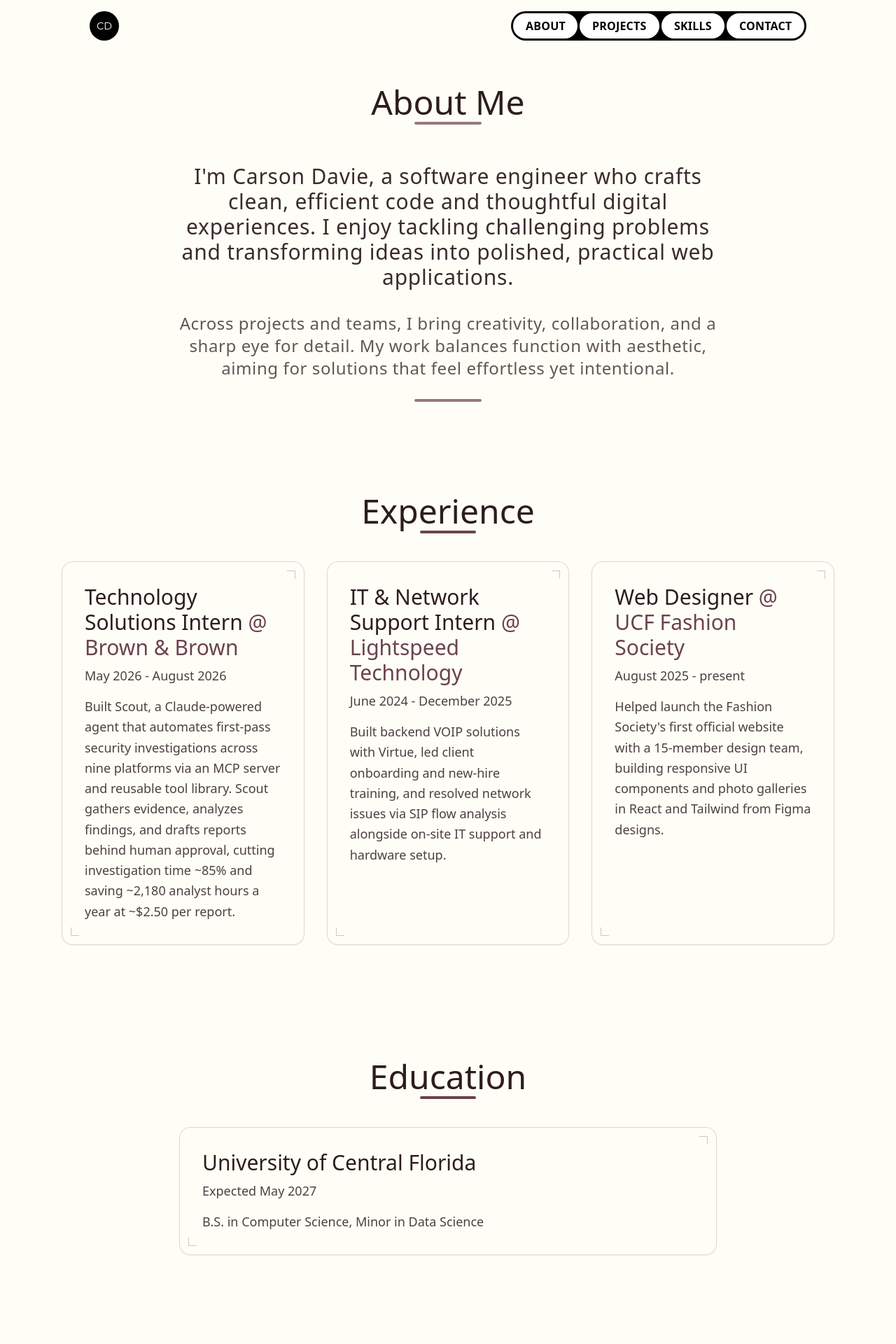
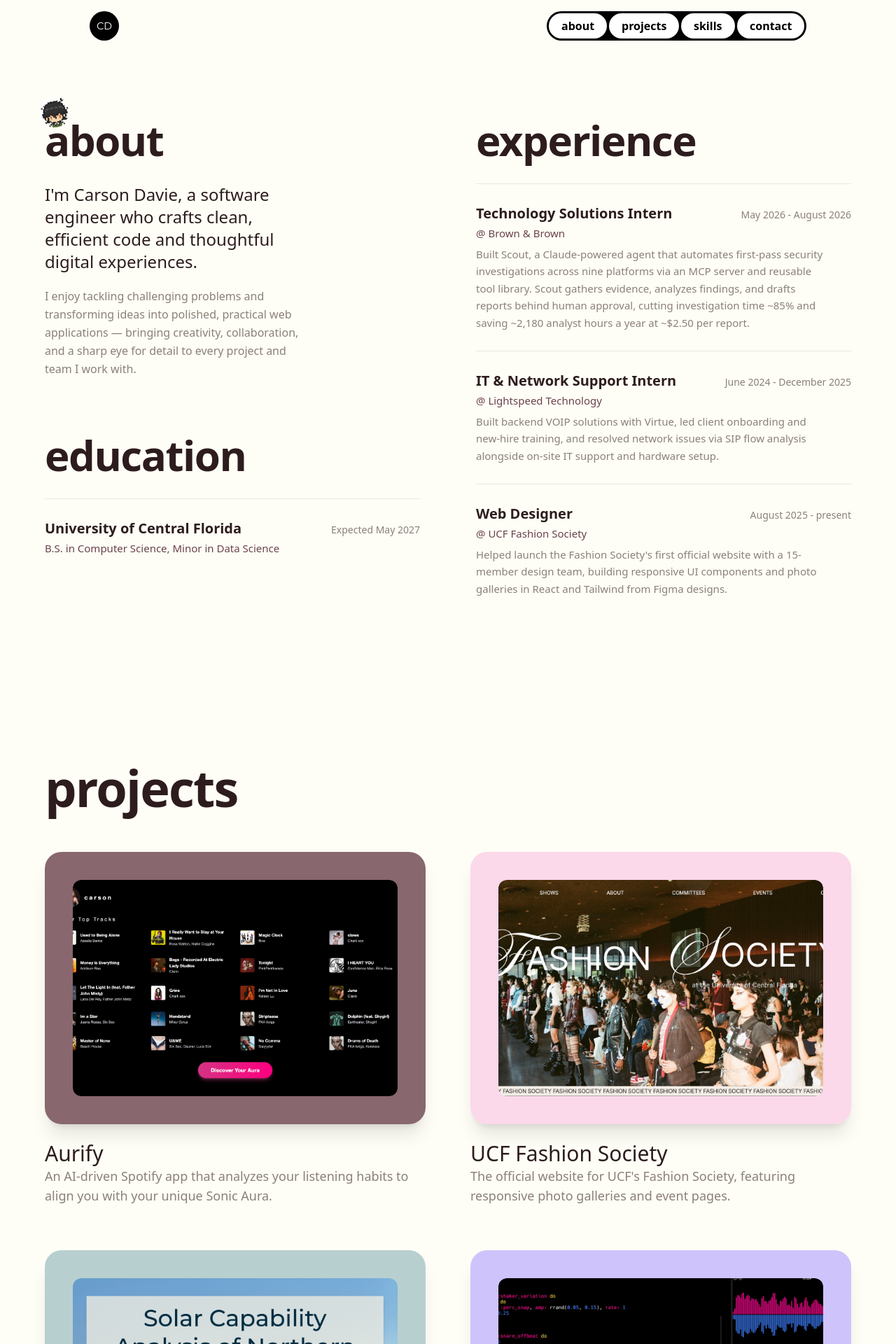
Before and after one commit to carsoncarson18/portfolio, a React (Create React App) app: page /portfolio in a window 1280 px wide. Shown: the top 1920 px of the page at 70% size. Built offline with nearby package versions, Linux system fonts and the light colour scheme.

Commit message:
stylistic changes

```diff
--- a/src/App.tsx
+++ b/src/App.tsx
@@ -2,12 +2,11 @@ import React, { useState } from "react";
 import { MotionConfig } from "framer-motion";
 import { Routes, Route, useLocation } from "react-router-dom";
 import Home from "./components/Home";
-import About from "./components/About";
 import Projects from "./components/Projects";
 import Skills from "./components/Skills";
 import Contact from "./components/Contact";
 import AudioPlayer from "./components/AudioPlayer";
-import ExperienceEducationSection from "./components/ExperienceEducationSection";
+import AboutExperienceEducation from "./components/AboutExperienceEducation";
 import PillNav from "./components/PillNav";
 
 export default function App() {
@@ -58,8 +57,7 @@ export default function App() {
                             path="/portfolio"
                             element={
                                 <>
-                                    <About id="about" />
-                                    <ExperienceEducationSection id="education" />
+                                    <AboutExperienceEducation id="about" />
                                     <Projects
                                         id="projects"
                                         playing={playing}
--- a/src/components/About.tsx
+++ b/src/components/About.tsx
@@ -1,38 +1,34 @@
 import { motion } from "framer-motion";
 import React from "react";
 
-interface AboutProps {
-    id?: string;
-}
-
-const About: React.FC<AboutProps> = ({ id }) => {
+const About: React.FC = () => {
     return (
-        <section id={id} className="relative bg-[#FEFEF6] px-6 py-20 overflow-hidden">
-
-            {/* Heading */}
-            <h2 className="text-4xl md:text-5xl font-normal text-[#2D1C1E] mb-16 text-center relative">
-                <span className="absolute -bottom-2 left-1/2 -translate-x-1/2 w-24 h-1 bg-[#6B424D]/70 rounded-full"></span>
-                About Me
-            </h2>
-
-            {/* Bio */}
         <motion.div
             initial={{ opacity: 0, y: 20 }}
             whileInView={{ opacity: 1, y: 0 }}
             transition={{ duration: 0.8, ease: "easeOut" }}
-                className="max-w-3xl mx-auto relative z-10 text-center"
+            viewport={{ once: true }}
         >
-                <p className="text-2xl md:text-3xl text-[#3B2A2C] font-light leading-relaxed tracking-wide mb-8">
-                    I'm Carson Davie, a software engineer who crafts clean, efficient code and thoughtful digital experiences. I enjoy tackling challenging problems and transforming ideas into polished, practical web applications.
+            <h2 className="relative inline-block text-[40px] md:text-6xl font-extrabold tracking-tight text-[#2D1C1E] lowercase leading-none mb-8">
+                <img
+                    src="/sprite.png"
+                    alt=""
+                    aria-hidden="true"
+                    className="absolute -top-8 -left-2 w-9 h-9 md:w-11 md:h-11 -rotate-12 [image-rendering:pixelated]"
+                />
+                about
+            </h2>
+
+            <p className="text-xl md:text-2xl font-medium text-[#2D1C1E] leading-snug max-w-[26ch] mb-5">
+                I'm Carson Davie, a software engineer who crafts clean, efficient code and
+                thoughtful digital experiences.
             </p>
-                <p className="text-xl md:text-2xl text-[#3B2A2C]/80 font-light leading-relaxed tracking-wide">
-                    Across projects and teams, I bring creativity, collaboration, and a sharp eye for detail. My work balances function with aesthetic, aiming for solutions that feel effortless yet intentional.
+            <p className="text-base text-[#8C8078] leading-relaxed max-w-[42ch]">
+                I enjoy tackling challenging problems and transforming ideas into polished,
+                practical web applications — bringing creativity, collaboration, and a sharp
+                eye for detail to every project and team I work with.
             </p>
         </motion.div>
-
-            {/* Bottom divider */}
-            <div className="absolute bottom-12 left-1/2 -translate-x-1/2 w-24 h-1 bg-[#6B424D]/70 rounded-full"></div>
-        </section>
     );
 };
 
--- /dev/null
+++ b/src/components/AboutExperienceEducation.tsx
@@ -0,0 +1,26 @@
+import React from "react";
+import About from "./About";
+import Experience from "./Experience";
+import Education from "./Education";
+
+interface AboutExperienceEducationProps {
+    id?: string;
+}
+
+const AboutExperienceEducation: React.FC<AboutExperienceEducationProps> = ({ id }) => {
+    return (
+        <section id={id} className="relative bg-[#FEFEF6] px-6 py-24 md:py-32 overflow-hidden">
+            <div className="max-w-6xl mx-auto flex flex-col md:flex-row md:items-start gap-x-20 gap-y-16">
+                <div className="md:w-1/2 flex flex-col gap-16 md:gap-20">
+                    <About />
+                    <Education />
+                </div>
+                <div className="md:w-1/2">
+                    <Experience />
+                </div>
+            </div>
+        </section>
+    );
+};
+
+export default AboutExperienceEducation;
--- a/src/components/Contact.tsx
+++ b/src/components/Contact.tsx
@@ -7,32 +7,35 @@ interface ContactProps {
 
 export default function Contact({ id }: ContactProps) {
     return (
-        <section id={id} className="bg-[#FEFEF6] text-[#2D1C1E] px-6 py-20 border-t border-black/10">
-            <div className="max-w-3xl mx-auto text-center">
-                <h2 className="text-4xl md:text-5xl font-normal mb-4 relative inline-block">
-                    Get In Touch
-                    <span className="absolute -bottom-2 left-1/2 -translate-x-1/2 w-16 h-1 bg-[#6B424D] rounded-full"></span>
+        <section id={id} className="bg-[#FEFEF6] text-[#2D1C1E] px-6 py-16 md:py-20 border-t border-black/10">
+            <div className="max-w-6xl mx-auto grid grid-cols-1 md:grid-cols-2 gap-12 md:gap-20 items-center">
+                <div>
+                    <h2 className="text-[46px] md:text-7xl font-extrabold tracking-tight text-[#2D1C1E] lowercase leading-none mb-6">
+                        contact
                     </h2>
-                <p className="text-lg text-[#3B2A2C]/90 mt-8 mb-8">
+                    <p className="text-lg md:text-xl text-[#8C8078] leading-relaxed max-w-[36ch]">
                         Have a project in mind or just want to say hi? My inbox is open.
                     </p>
+                </div>
+
+                <div className="flex flex-col items-start md:items-end gap-6">
                     <a
                         href="mailto:carsondavie18@gmail.com"
-                    className="inline-flex items-center gap-2 bg-black text-white text-base px-6 py-3 rounded-full transition-colors hover:bg-[#6B424D]"
+                        className="inline-flex items-center gap-2 bg-black text-white text-lg md:text-xl px-7 py-4 rounded-full transition-colors hover:bg-[#3E5A3A]"
                     >
-                    <FaEnvelope size={16} />
+                        <FaEnvelope size={18} />
                         carsondavie18@gmail.com
                     </a>
 
-                <div className="flex justify-center gap-4 mt-10">
+                    <div className="flex gap-4">
                         <a
                             href="https://linkedin.com/in/carson-davie"
                             target="_blank"
                             rel="noopener noreferrer"
                             aria-label="LinkedIn"
-                        className="bg-[#FBCFE8]/40 hover:bg-[#FBCFE8]/70 p-2 rounded-full transition duration-300 shadow-md hover:shadow-[#FBCFE8]/50"
+                            className="bg-[#3E5A3A]/10 hover:bg-[#3E5A3A]/20 p-3 rounded-full transition duration-300"
                         >
-                        <FaLinkedin size={20} className="text-[#6B424D]" />
+                            <FaLinkedin size={22} className="text-[#3E5A3A]" />
                         </a>
 
                         <a
@@ -40,15 +43,16 @@ export default function Contact({ id }: ContactProps) {
                             target="_blank"
                             rel="noopener noreferrer"
                             aria-label="GitHub"
-                        className="bg-[#FBCFE8]/40 hover:bg-[#FBCFE8]/70 p-2 rounded-full transition duration-300 shadow-md hover:shadow-[#FBCFE8]/50"
+                            className="bg-[#3E5A3A]/10 hover:bg-[#3E5A3A]/20 p-3 rounded-full transition duration-300"
                         >
-                        <FaGithub size={20} className="text-[#6B424D]" />
+                            <FaGithub size={22} className="text-[#3E5A3A]" />
                         </a>
                     </div>
                 </div>
+            </div>
 
-            <p className="text-sm font-mono text-[#6B424D] text-center mt-16">
-                © <span className="text-[#6B424D]/80 font-bold">Carson Davie</span> • Developer Portfolio
+            <p className="text-sm font-mono text-[#8C8078] text-center mt-12 md:mt-16">
+                © <span className="text-[#3E5A3A] font-bold">Carson Davie</span> • Developer Portfolio
             </p>
         </section>
     );
--- a/src/components/Education.tsx
+++ b/src/components/Education.tsx
@@ -3,37 +3,30 @@ import { motion } from "framer-motion";
 
 export default function Education() {
     return (
-        <section className="relative px-6 py-20 bg-[#FEFEF6] overflow-hidden">
-            {/* Heading */}
-            <div className="text-center mb-12 relative">
-                <h2 className="text-4xl md:text-5xl font-normal text-[#2D1C1E] mt-1 relative">
-                    <span className="absolute -bottom-2 left-1/2 -translate-x-1/2 w-20 h-1 bg-[#6B424D] rounded-full"></span>
-                    Education
+        <div>
+            <h2 className="text-[40px] md:text-6xl font-extrabold tracking-tight text-[#2D1C1E] lowercase leading-none mb-8">
+                education
             </h2>
-            </div>
 
-            <div className="max-w-3xl mx-auto relative z-10">
             <motion.div
-                    initial={{ opacity: 0, y: 30 }}
+                initial={{ opacity: 0, y: 20 }}
                 whileInView={{ opacity: 1, y: 0 }}
-                    transition={{ duration: 0.7, ease: "easeOut" }}
-                    className="relative rounded-2xl p-8 bg-white/10 backdrop-blur-sm border border-[#6B424D]/20 shadow-sm"
+                transition={{ duration: 0.5, ease: "easeOut" }}
+                viewport={{ once: true }}
+                className="py-7 border-t border-[#2D1C1E]/10"
             >
-                    {/* Corner brackets */}
-                    <div className="absolute top-3 right-3 w-3 h-3 border-t border-r border-[#6B424D]/30" />
-                    <div className="absolute bottom-3 left-3 w-3 h-3 border-b border-l border-[#6B424D]/30" />
-
-                    <h3 className="text-2xl md:text-3xl font-light text-[#2D1C1E] mb-2">
+                <div className="flex flex-wrap items-baseline justify-between gap-x-4 gap-y-1 mb-1">
+                    <h3 className="text-lg md:text-xl font-semibold text-[#2D1C1E]">
                         University of Central Florida
                     </h3>
-
-                    <p className="text-[#3B2A2C]/90 text-lg mb-4">Expected May 2027</p>
-
-                    <p className="text-[#3B2A2C]/90 text-lg leading-relaxed">
+                    <span className="text-xs md:text-sm text-[#8C8078] [font-variant-numeric:tabular-nums] whitespace-nowrap">
+                        Expected May 2027
+                    </span>
+                </div>
+                <p className="text-sm md:text-[15px] text-[#6B424D]">
                     B.S. in Computer Science, Minor in Data Science
                 </p>
             </motion.div>
         </div>
-        </section>
     );
 }
--- a/src/components/Experience.tsx
+++ b/src/components/Experience.tsx
@@ -27,47 +27,36 @@ const experiences = [
 
 export default function Experience() {
     return (
-        <section
-            id="experience"
-            className="relative py-20 px-6 max-w-6xl mx-auto bg-[#FEFEF6]"
-        >
-            {/* Heading */}
-            <div className="text-center mb-12 relative">
-                <h2 className="text-4xl md:text-5xl font-normal text-[#2D1C1E] mt-1 relative">
-                    <span className="absolute -bottom-2 left-1/2 -translate-x-1/2 w-20 h-1 bg-[#6B424D] rounded-full"></span>
-                    Experience
-                </h2>
-            </div>
+        <div>
+            <h2 className="text-[40px] md:text-6xl font-extrabold tracking-tight text-[#2D1C1E] lowercase leading-none mb-8">
+                experience
+            </h2>
 
-            {/* Experience list */}
-            <div className="flex flex-col gap-12 md:flex-row md:gap-8">
+            <div>
                 {experiences.map(({ role, company, date, description }, i) => (
                     <motion.div
                         key={role + company}
-                        initial={{ opacity: 0, y: 30 }}
+                        initial={{ opacity: 0, y: 20 }}
                         whileInView={{ opacity: 1, y: 0 }}
-                        transition={{ duration: 0.6, delay: i * 0.25 }}
+                        transition={{ duration: 0.5, delay: i * 0.08 }}
                         viewport={{ once: true }}
-                        className="flex-1 relative rounded-2xl p-8 bg-white/10 backdrop-blur-sm border border-[#6B424D]/20 shadow-sm hover:scale-[1.02] transition-transform duration-300"
+                        className="py-7 border-t border-[#2D1C1E]/10"
                     >
-                        {/* Corner brackets */}
-                        <div className="absolute top-3 right-3 w-3 h-3 border-t border-r border-[#6B424D]/30" />
-                        <div className="absolute bottom-3 left-3 w-3 h-3 border-b border-l border-[#6B424D]/30" />
-
-                        {/* Role & Company */}
-                        <h3 className="text-2xl md:text-3xl font-light text-[#2D1C1E] mb-2">
-                            {role}{" "}
-                            <span className="text-[#6B424D] font-light">@ {company}</span>
-                        </h3>
-
-                        {/* Date */}
-                        <p className="text-[#3B2A2C]/90 text-lg mb-4">{date}</p>
-
-                        {/* Description */}
-                        <p className="text-[#3B2A2C]/90 text-lg leading-relaxed">{description}</p>
+                        <div className="flex flex-wrap items-baseline justify-between gap-x-4 gap-y-1 mb-1">
+                            <h3 className="text-lg md:text-xl font-semibold text-[#2D1C1E]">
+                                {role}
+                            </h3>
+                            <span className="text-xs md:text-sm text-[#8C8078] [font-variant-numeric:tabular-nums] whitespace-nowrap">
+                                {date}
+                            </span>
+                        </div>
+                        <p className="text-sm md:text-[15px] text-[#6B424D] mb-2">@ {company}</p>
+                        <p className="text-sm md:text-[15px] text-[#8C8078] leading-relaxed max-w-[58ch]">
+                            {description}
+                        </p>
                     </motion.div>
                 ))}
             </div>
-        </section>
+        </div>
     );
 }
--- a/src/components/ExperienceEducationSection.tsx
+++ /dev/null
@@ -1,18 +0,0 @@
-import React from "react";
-import Experience from "./Experience";
-import Education from "./Education";
-
-interface ExperienceEducationSectionProps {
-    id?: string;
-}
-
-const ExperienceEducationSection: React.FC<ExperienceEducationSectionProps> = ({ id }) => {
-    return (
-        <section id={id} className="relative bg-[#FEFEF6] overflow-hidden">
-            <Experience />
-            <Education />
-        </section>
-    );
-};
-
-export default ExperienceEducationSection;
--- a/src/components/Home.tsx
+++ b/src/components/Home.tsx
@@ -33,31 +33,23 @@ export default function Home() {
                 <div className="absolute inset-0 bg-white/30" />
             </div>
 
-            <div className="absolute top-0 left-0 w-full flex justify-between items-start px-6 py-6 z-10">
-                <div className="flex flex-col space-y-3">
+            <div className="absolute top-0 left-0 w-full flex justify-between items-baseline px-6 py-6 z-10">
+                <div className="flex flex-col space-y-4">
 
-                    {/* Corner bracket — top left */}
-                    <div className="absolute top-4 left-4 w-3 h-3 border-t border-l border-black/30" />
-
-                    <div className="flex flex-col space-y-0.5">
-                        <span className="text-[9px] tracking-[0.3em] uppercase text-black/30 select-none font-light">
-                            Portfolio
-                        </span>
-                        <h1 className="text-black text-2xl md:text-3xl select-none">
-                            Carson Davie
-                        </h1>
-                    </div>
+                    <h1 className="text-black text-5xl sm:text-6xl md:text-7xl lg:text-8xl font-extrabold tracking-tight lowercase leading-none select-none">
+                        carson davie
+                    </h1>
 
                     <div className="flex flex-col space-y-1 text-sm md:text-base text-black font-light">
-                        <a href="https://github.com/carsoncarson18" target="_blank" rel="noopener noreferrer" className="hover:text-gray-700 transition-colors flex items-center space-x-1">
+                        <a href="https://github.com/carsoncarson18" target="_blank" rel="noopener noreferrer" className="hover:text-[#3E5A3A] transition-colors flex items-center space-x-1">
                             <span>GitHub</span>
                             <span>↗</span>
                         </a>
-                        <a href="https://www.linkedin.com/in/carson-davie/" target="_blank" rel="noopener noreferrer" className="hover:text-gray-700 transition-colors flex items-center space-x-1">
+                        <a href="https://www.linkedin.com/in/carson-davie/" target="_blank" rel="noopener noreferrer" className="hover:text-[#3E5A3A] transition-colors flex items-center space-x-1">
                             <span>LinkedIn</span>
                             <span>↗</span>
                         </a>
-                        <a href="mailto:ca331228@ucf.edu" target="_blank" rel="noopener noreferrer" className="hover:text-gray-700 transition-colors flex items-center space-x-1">
+                        <a href="mailto:carsondavie18@gmail.com" target="_blank" rel="noopener noreferrer" className="hover:text-[#3E5A3A] transition-colors flex items-center space-x-1">
                             <span>Email</span>
                             <span>↗</span>
                         </a>
@@ -66,17 +58,14 @@ export default function Home() {
 
                 <Link
                     to="/portfolio"
-                    className="bg-black text-white text-base font-light px-6 py-3 rounded-full transition-colors flex items-center space-x-2 shrink-0"
-                    onMouseEnter={(e) => (e.currentTarget.style.backgroundColor = "rgb(107, 66, 77)")}
+                    className="bg-black text-white text-lg md:text-xl font-normal px-8 py-4 md:px-10 md:py-5 rounded-full transition-colors flex items-center space-x-2 shrink-0 -translate-y-[3px] sm:-translate-y-[10px] md:-translate-y-[18px] lg:-translate-y-[25px]"
+                    onMouseEnter={(e) => (e.currentTarget.style.backgroundColor = "rgb(62, 90, 58)")}
                     onMouseLeave={(e) => (e.currentTarget.style.backgroundColor = "black")}
                 >
                     <span>Open Portfolio</span>
                     <span>↗</span>
                 </Link>
             </div>
-
-            {/* Bottom-right corner bracket */}
-            <div className="absolute bottom-4 right-5 w-3 h-3 border-b border-r border-black/30 z-10" />
         </section>
     );
 }
--- a/src/components/Projects.tsx
+++ b/src/components/Projects.tsx
@@ -65,9 +65,8 @@ export default function Projects({ id, playing, togglePlaying }: ProjectsProps)
             className="relative bg-[#FEFEF6] px-6 py-20 text-[#2D1C1E] overflow-hidden"
         >
 
-            <h2 className="text-4xl md:text-5xl font-normal mb-12 text-center relative">
-                <span className="absolute -bottom-2 left-1/2 -translate-x-1/2 w-16 h-1 bg-[#6B424D] rounded-full"></span>
-                Projects
+            <h2 className="text-[46px] md:text-7xl font-extrabold tracking-tight text-[#2D1C1E] lowercase leading-none mb-14 max-w-6xl mx-auto">
+                projects
             </h2>
 
             <div className="grid grid-cols-1 md:grid-cols-2 gap-16 max-w-6xl mx-auto">
@@ -113,7 +112,7 @@ export default function Projects({ id, playing, togglePlaying }: ProjectsProps)
                                     <h3 className="text-3xl font-light transition-colors hover:text-[#6B424D]">
                                         {proj.title}
                                     </h3>
-                                    <p className="text-lg text-[#3B2A2C]/90 transition-colors hover:text-[#2D1C1E]">
+                                    <p className="text-lg text-[#8C8078] transition-colors hover:text-[#2D1C1E]">
                                         {proj.description}
                                     </p>
                                 </div>
```
Also changed, not shown: src/components/PillNav.tsx (+16 -3 lines), src/components/Skills.tsx (+5 -6 lines), public/sprite.png (added). Lines whose indentation alone changed are shown as unchanged.
